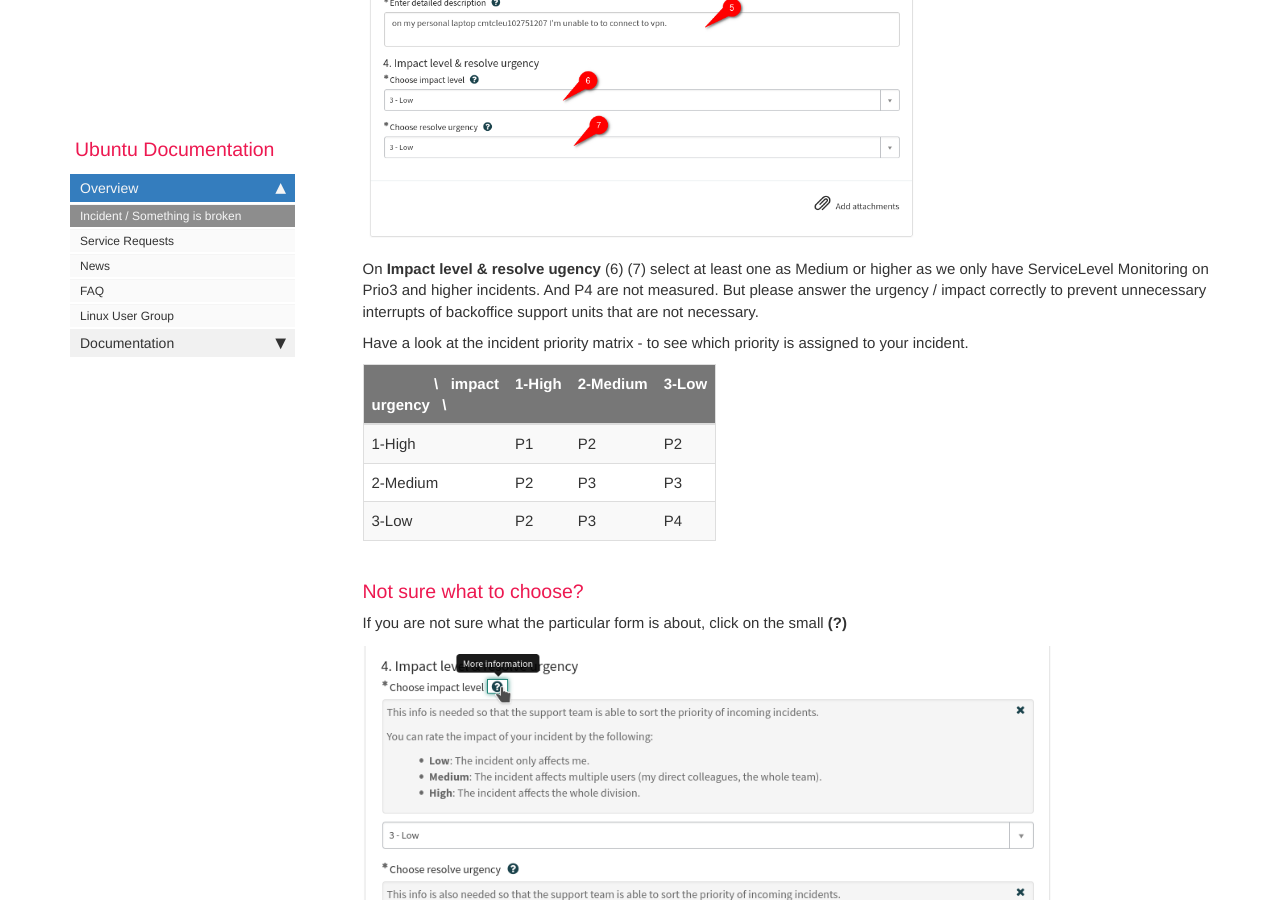
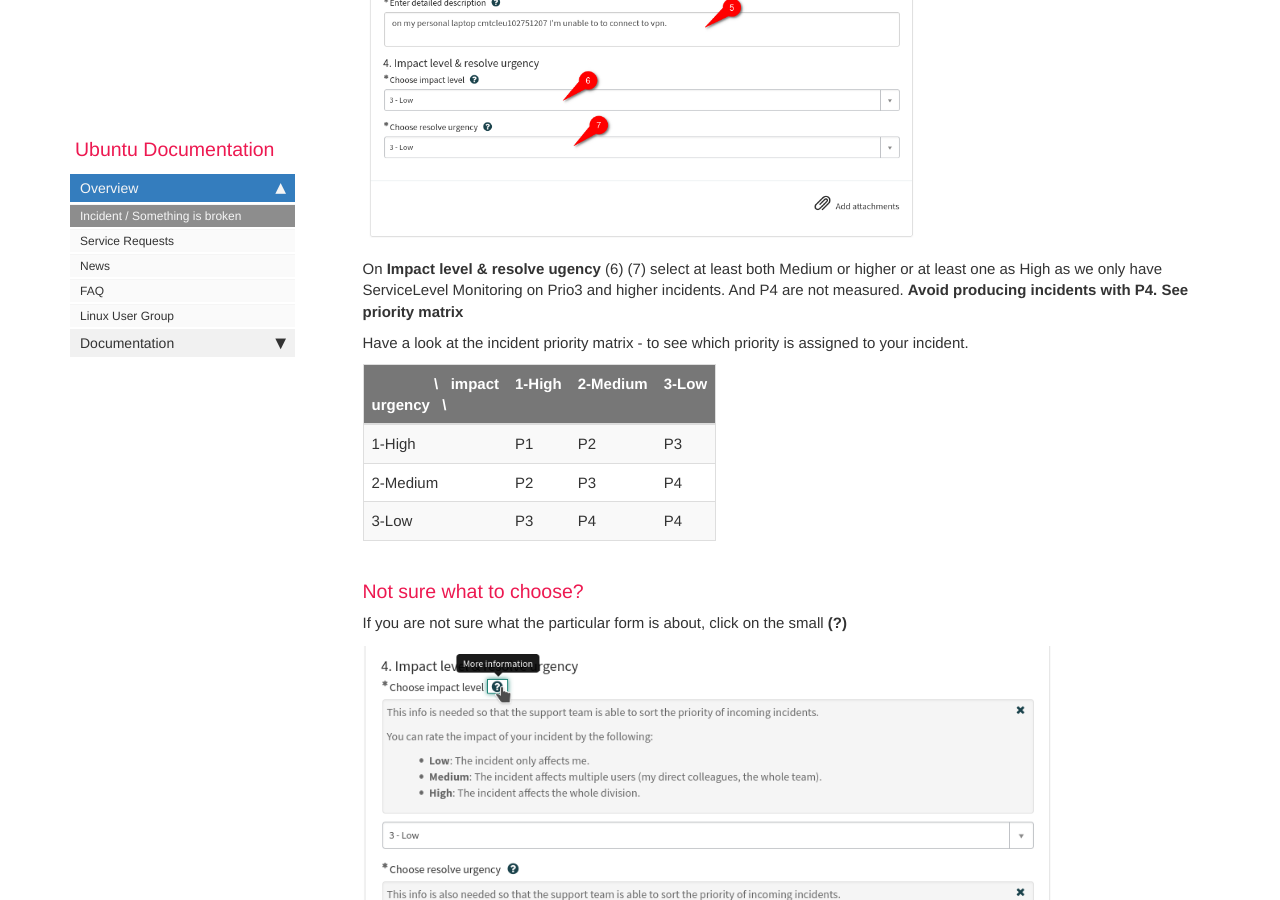
Before and after one commit to RajputPawan/Prometheus, a Jekyll site: the page built from pages/incident.md, in a window 1280 px wide and 900 px high, scrolled down 2210 px. Built offline with Jekyll 4.4.1, drawn with Linux system fonts in a browser that asks for light colours; comment, search, counter and statistics services are not loaded.

Commit message:
Update incident.md

```diff
--- a/pages/incident.md
+++ b/pages/incident.md
@@ -36,15 +36,15 @@ Select the CI **Ubuntu Client Operations - Production**
 
 ![Service Portal](images/servicenow/snow_incident_04.png)
 
-On **Impact level & resolve ugency** (6) (7) select at least one as Medium or higher as we only have ServiceLevel Monitoring on Prio3 and higher incidents. And P4 are not measured. But please answer the urgency / impact correctly to prevent unnecessary interrupts of backoffice support units that are not necessary.
+On **Impact level & resolve ugency** (6) (7) select at least both Medium or higher or at least one as High as we only have ServiceLevel Monitoring on Prio3 and higher incidents. And P4 are not measured. **Avoid producing incidents with P4. See priority matrix**
 
 Have a look at the incident priority matrix - to see which priority is assigned to your incident.
 
 | &nbsp;&nbsp;&nbsp;&nbsp;&nbsp;&nbsp;&nbsp;&nbsp;&nbsp;&nbsp;&nbsp;&nbsp;&nbsp;&nbsp; \ &nbsp;&nbsp;impact<br>urgency &nbsp; \  | 1-High  | 2-Medium  | 3-Low  |
 |--------------------------------- |-------- |---------- |------- |
-| 1-High                           | P1      | P2        | P2     |
-| 2-Medium                         | P2      | P3        | P3     |
-| 3-Low                            | P2      | P3        | P4     |
+| 1-High                           | P1      | P2        | P3     |
+| 2-Medium                         | P2      | P3        | P4     |
+| 3-Low                            | P3      | P4        | P4     |
 
 ### Not sure what to choose?
 
```
